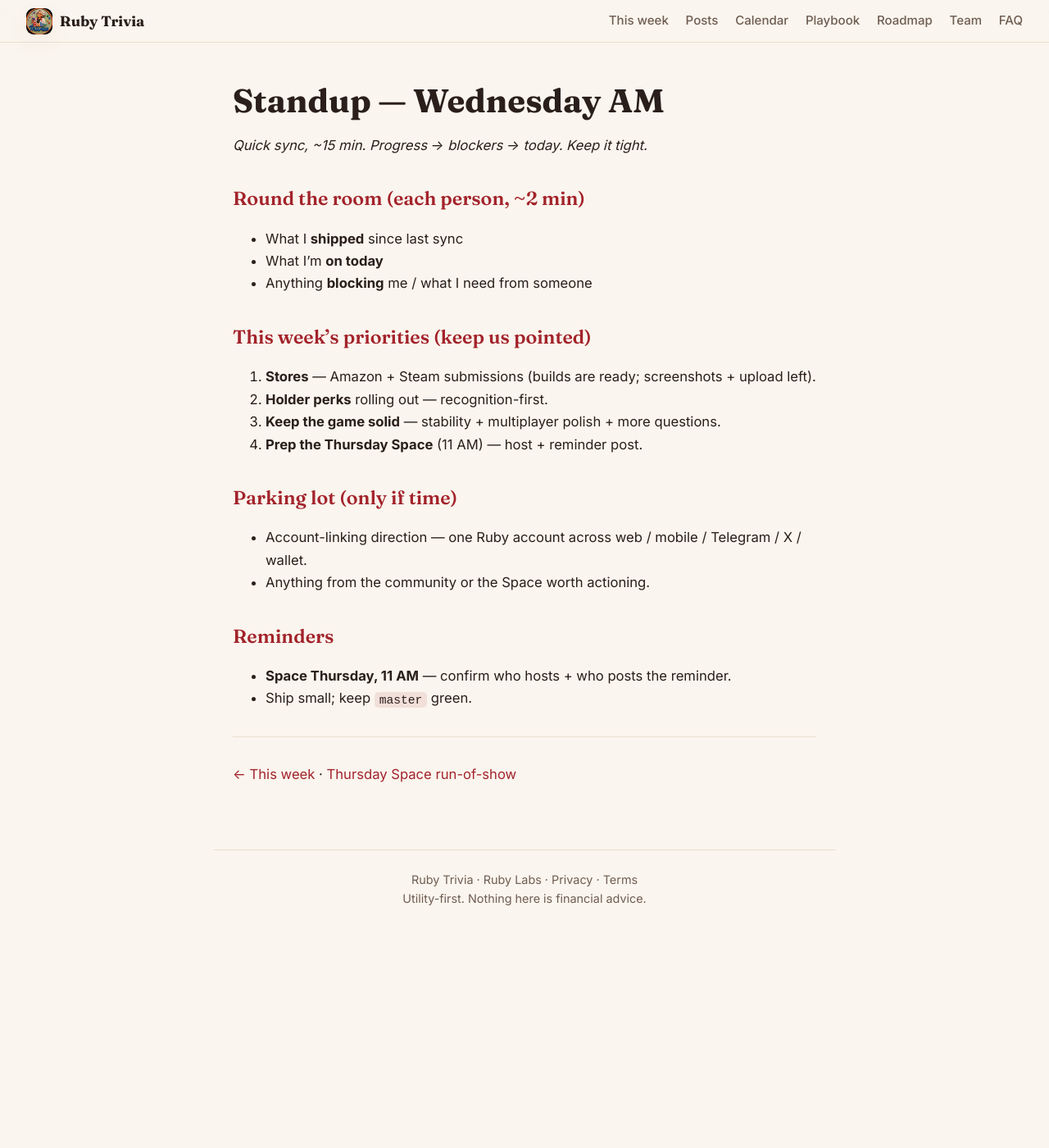
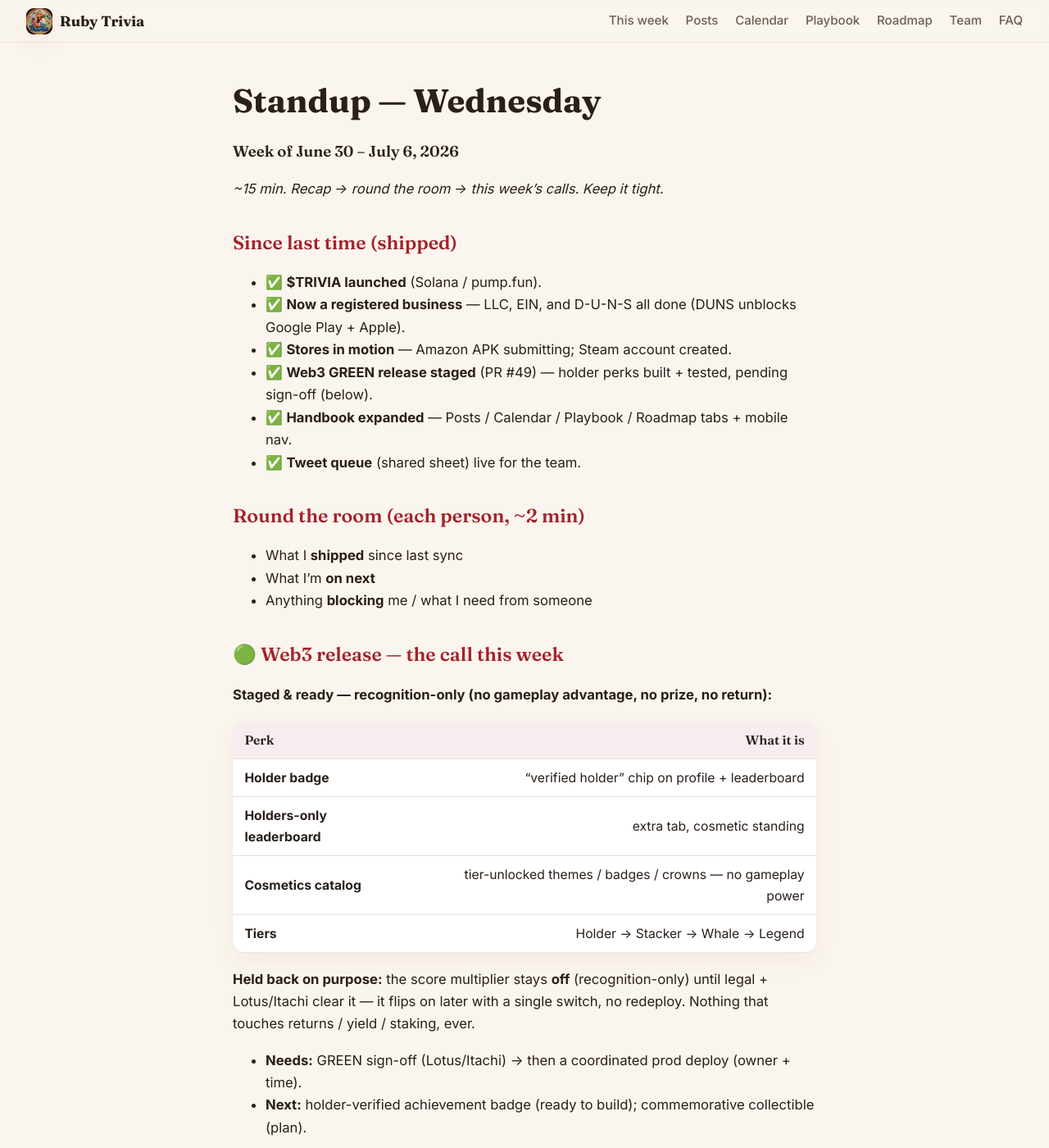
Before and after one commit to ruby-high/ruby-trivia-handbook, a Jekyll site: the page built from standup.md, in a window 1280 px wide and 1400 px high. Shown: the whole window at 82% size. Built offline with Jekyll 4.4.1, drawn with Linux system fonts in a browser that asks for light colours; some of the changed text lies outside the part shown.

Commit message:
Standup: real current agenda for week of Jun 30 – Jul 6
Replace generic template with detailed, sourced content — shipped recap,
web3 GREEN release (recognition perks + gated multiplier), app stores,
this-week priorities, decisions, blockers, AMA reminder.

Co-Authored-By: Claude Opus 4.8 <noreply@anthropic.com>

```diff
--- a/standup.md
+++ b/standup.md
@@ -2,28 +2,64 @@
 title: Standup — Wednesday
 ---
 
-# Standup — Wednesday AM
+# Standup — Wednesday
+### Week of June 30 – July 6, 2026
 
-*Quick sync, ~15 min. Progress → blockers → today. Keep it tight.*
+*~15 min. Recap → round the room → this week's calls. Keep it tight.*
+
+## Since last time (shipped)
+- ✅ **$TRIVIA launched** (Solana / pump.fun).
+- ✅ **Now a registered business** — LLC, EIN, and D-U-N-S all done (DUNS unblocks Google Play + Apple).
+- ✅ **Stores in motion** — Amazon APK submitting; Steam account created.
+- ✅ **Web3 GREEN release staged** (PR #49) — holder perks built + tested, pending sign-off (below).
+- ✅ **Handbook expanded** — Posts / Calendar / Playbook / Roadmap tabs + mobile nav.
+- ✅ **Tweet queue** (shared sheet) live for the team.
 
 ## Round the room (each person, ~2 min)
 - What I **shipped** since last sync
-- What I'm **on today**
+- What I'm **on next**
 - Anything **blocking** me / what I need from someone
 
-## This week's priorities (keep us pointed)
-1. **Stores** — Amazon + Steam submissions (builds are ready; screenshots + upload left).
-2. **Holder perks** rolling out — recognition-first.
-3. **Keep the game solid** — stability + multiplayer polish + more questions.
-4. **Prep the Thursday Space** (11 AM) — host + reminder post.
+## 🟢 Web3 release — the call this week
+**Staged &amp; ready — recognition-only (no gameplay advantage, no prize, no return):**
 
-## Parking lot (only if time)
-- Account-linking direction — one Ruby account across web / mobile / Telegram / X / wallet.
-- Anything from the community or the Space worth actioning.
+| Perk | What it is |
+|---|---|
+| **Holder badge** | "verified holder" chip on profile + leaderboard |
+| **Holders-only leaderboard** | extra tab, cosmetic standing |
+| **Cosmetics catalog** | tier-unlocked themes / badges / crowns — no gameplay power |
+| **Tiers** | Holder → Stacker → Whale → Legend |
+
+**Held back on purpose:** the score multiplier stays **off** (recognition-only) until legal + Lotus/Itachi clear it — it flips on later with a single switch, no redeploy. Nothing that touches returns / yield / staking, ever.
+
+- **Needs:** GREEN sign-off (Lotus/Itachi) → then a coordinated prod deploy (owner + time).
+- **Next:** holder-verified achievement badge (ready to build); commemorative collectible (plan).
+
+## 📱 App stores
+- **Amazon** — token-free build submitting (targeted this week).
+- **Steam** — account up, build to submit.
+- **Order of attack:** Amazon → Google Play → Samsung → Steam → Apple.
+
+## This week's priorities
+1. **Web3 GREEN** sign-off + deploy.
+2. **Amazon** submission out the door.
+3. **Keep the game solid** — stability, multiplayer polish, more questions.
+4. **Prep the Looplay AMA** (Thu).
+
+## Decisions to close
+- Web3 sign-off + deploy owner.
+- Tweet approvers (1–2).
+- Gold check (X verified business) — proceed?
+- OOBE partnership — go / no-go before Friday.
+- Farcaster — start now or wait?
+
+## Blockers
+- **Domain email deliverability** (needed for X verification) — in progress.
+- **Web3 deploy** pending sign-off.
 
 ## Reminders
-- **Space Thursday, 11 AM** — confirm who hosts + who posts the reminder.
-- Ship small; keep `master` green.
+- 🎙️ **Thu Jul 2, 11 AM ET — Looplay AMA #3** (we're a guest) → [talking points](space)
+- **Tweet queue is live** — Draft → approve → Posted.
 
 ---
-[← This week](plan) · [Thursday Space run-of-show](space)
+[← This week](plan) · [Calendar](calendar) · [Thursday Space](space)
```
